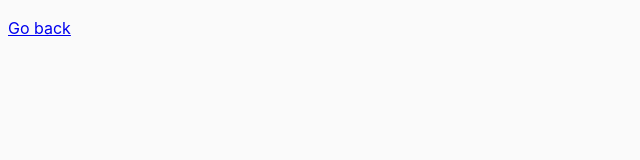
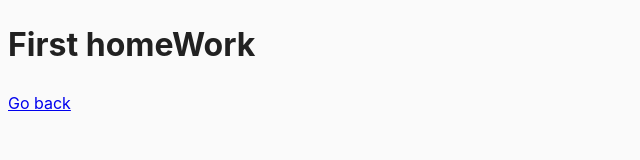
Before and after one commit to yuriy-o/goit-js-hw-08, a website built with Parcel: page src/01-gallery.html in a window 1280 px wide. Shown: the whole page, without its empty margins (0-640 px from the left). Built offline with nearby package versions, Linux system fonts and the light colour scheme.

Commit message:
npm install

```diff
--- a/src/01-gallery.html
+++ b/src/01-gallery.html
@@ -9,6 +9,7 @@
     <link rel="stylesheet" href="css/01-gallery.css" />
   </head>
   <body>
+    <h1>First homeWork</h1>
     <p><a href="index.html">Go back</a></p>
 
     <!-- Add gallery items to this list -->
```
Also changed, not shown: 1 other file.
